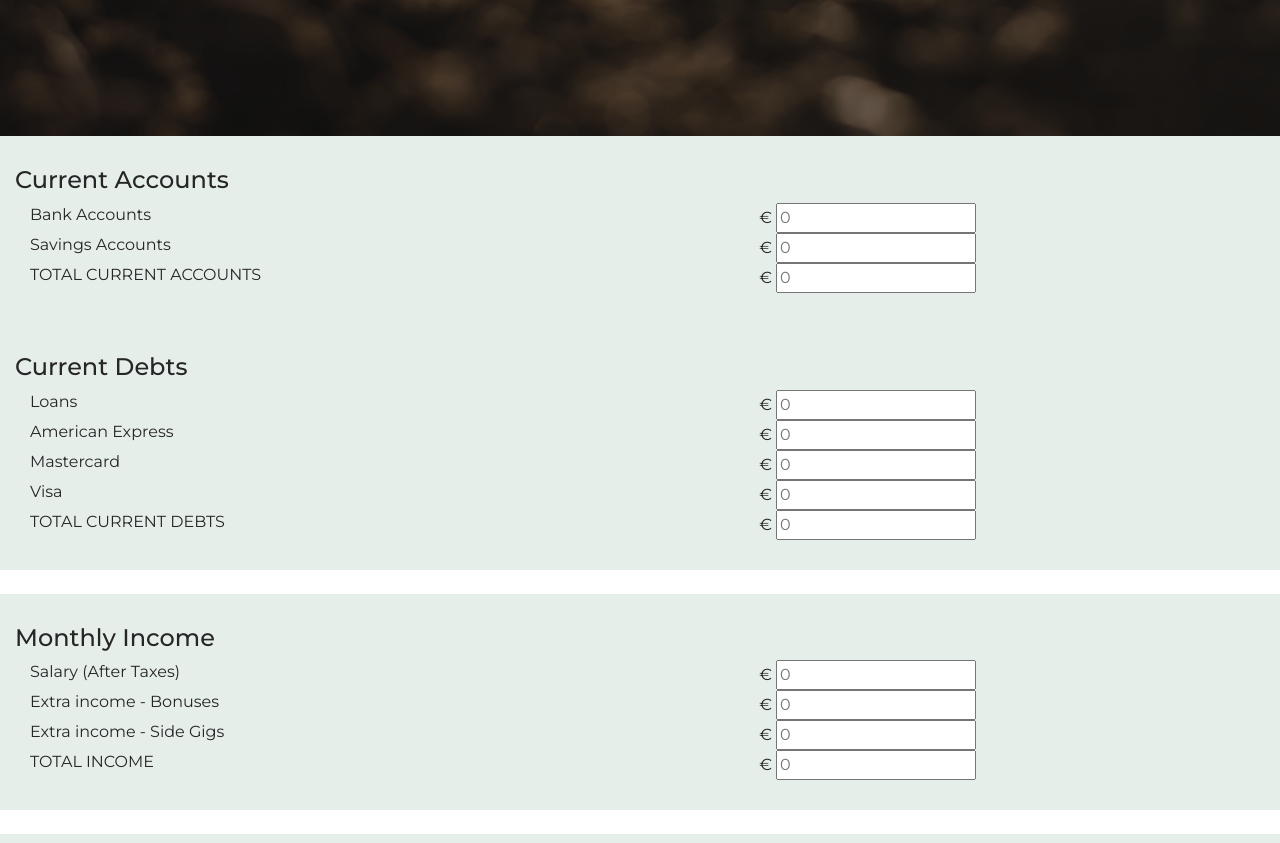
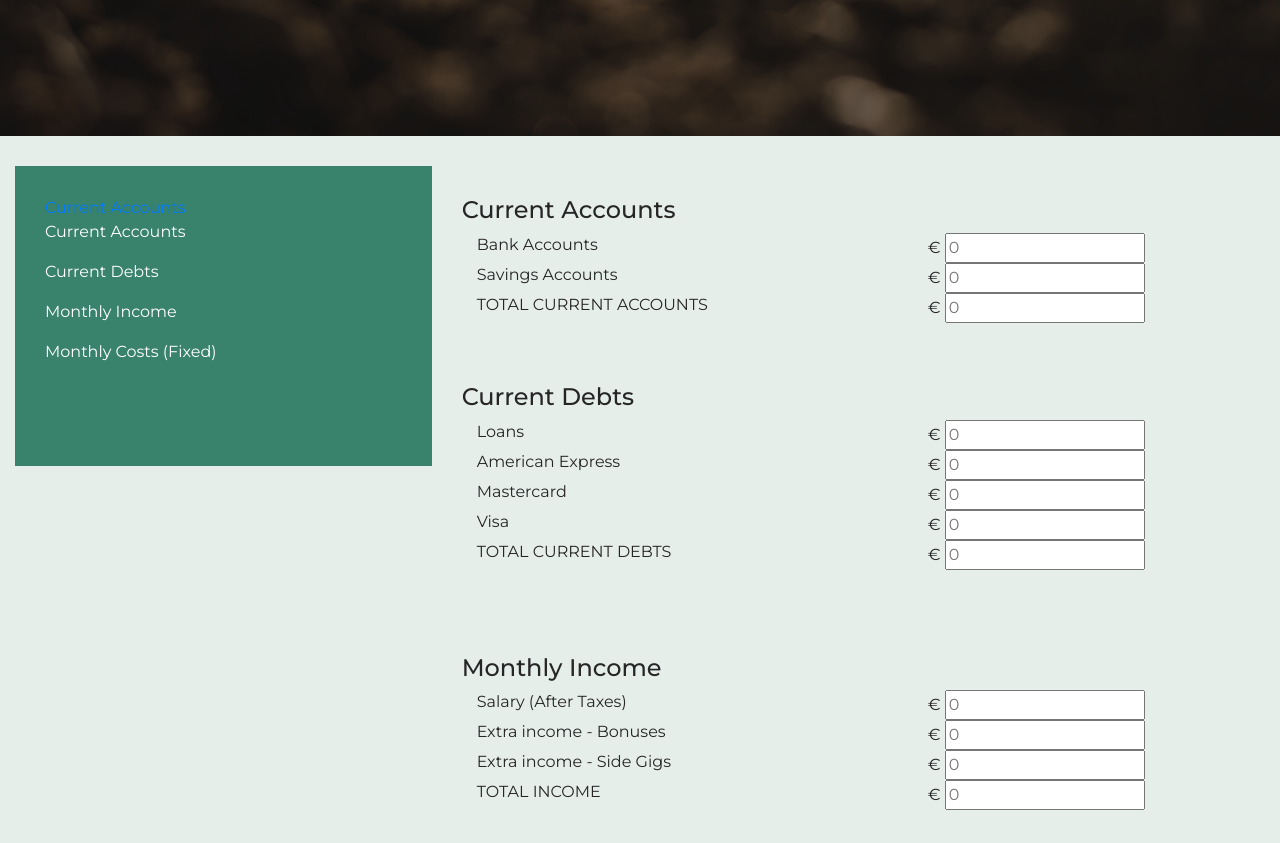
Before and after one commit to Code-Institute-Submissions/milestone-2-budgetcalc, a plain HTML site: page index.html in a window 1280 px wide. Shown: the part 720-1563 px from the top of the page. Drawn offline with nearby package versions, Linux system fonts and the light colour scheme.

Commit message:
CONSTRUCTION: Built and added sticky sidebar for navigation between sections

```diff
--- a/css/style.css
+++ b/css/style.css
@@ -22,6 +22,21 @@ body {
     background-color: #e6eeea;
     padding: 30px 30px;
 }
+
+/* The following fixed sidebar information has been adapted from W3Schools SRC: https://www.w3schools.com/howto/howto_css_fixed_sidebar.asp */
+.sidebar {
+    min-height: 300px;
+    background-color: #39826c;
+    height: 100%; /* Full-height: remove this if you want "auto" height */
+    width: 160px; /* Set the width of the sidebar */
+    position: sticky; /* Fixed Sidebar (stay in place on scroll) */
+    z-index: 1; /* Stay on top */
+    top: 0; /* Stay at the top */
+    left: 0;
+    overflow-x: hidden; /* Disable horizontal scroll */
+    color: white;
+}
+
 
 /* ---------------------------------------------- Buttons */
 /* The following buttons has been adapted from the Code Institute Bootcamp module */
--- a/index.html
+++ b/index.html
@@ -53,8 +53,23 @@
     </div>
 </div>
 
+<!------------------------------ STICKY SIDEBAR -->
+
+<div class="container-fluid">
+    <div class="row">
+
+
+<div class="container-fluid sidebar col-4">
+    <a href="#current-accounts">Current Accounts</a>
+    <p>Current Accounts</p>
+    <p>Current Debts</p>
+    <p>Monthly Income</p>
+    <p>Monthly Costs (Fixed)</p>
+</div>
+
+
 <!------------------------------ CURRENT ACCOUNTS CALCULATION -->
-
+<div class="col-8">
 <div class="container-fluid current-accounts-container" id="current-accounts">
         <div class="row"><h4>Current Accounts</h4></div>
             <div class="row current-account-item">
@@ -118,7 +133,6 @@
                 <div class="col-md-5 col-sm-12">€ <input type="number" id="totalIncomeValue" maxlength="10" readonly="readOnly" placeholder="0"></div>
             </div>
     </div>
-    <br>
 
 <!------------------------------ FIXED COSTS CALCULATION -->
     <div class="container-fluid">
@@ -249,8 +263,9 @@
                 <div class="col-md-5 col-sm-12">€ <input type="number" id="totalCreditcardCostValue" maxlength="10" readonly="readOnly" placeholder="0"></div>
             </div>
     </div>
-
-
+</div>
+</div>
+</div>
 <!--
     <div class="container">
         <div class="row">
```
Also changed, not shown: 1 other file. Lines whose indentation alone changed are shown as unchanged.
